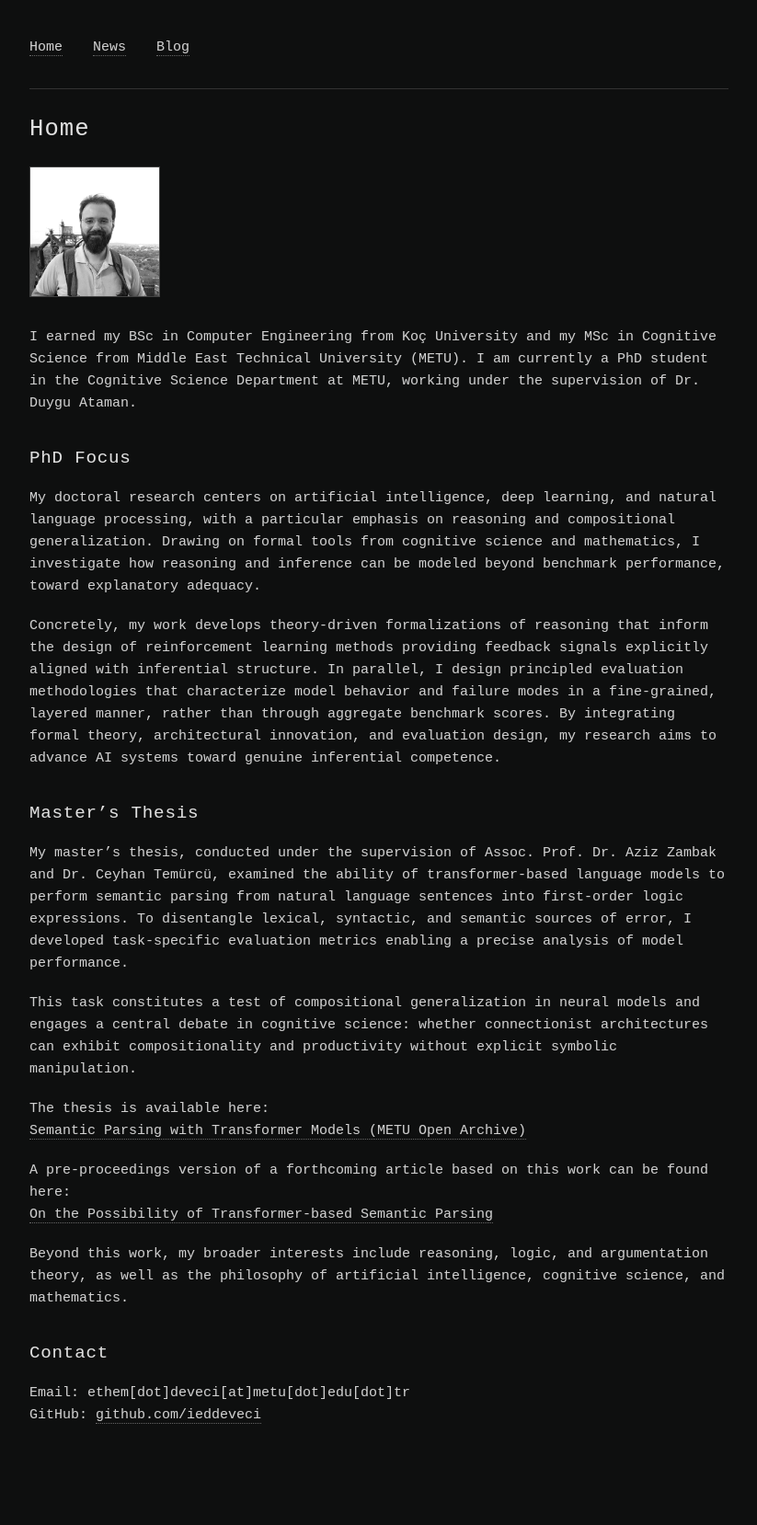
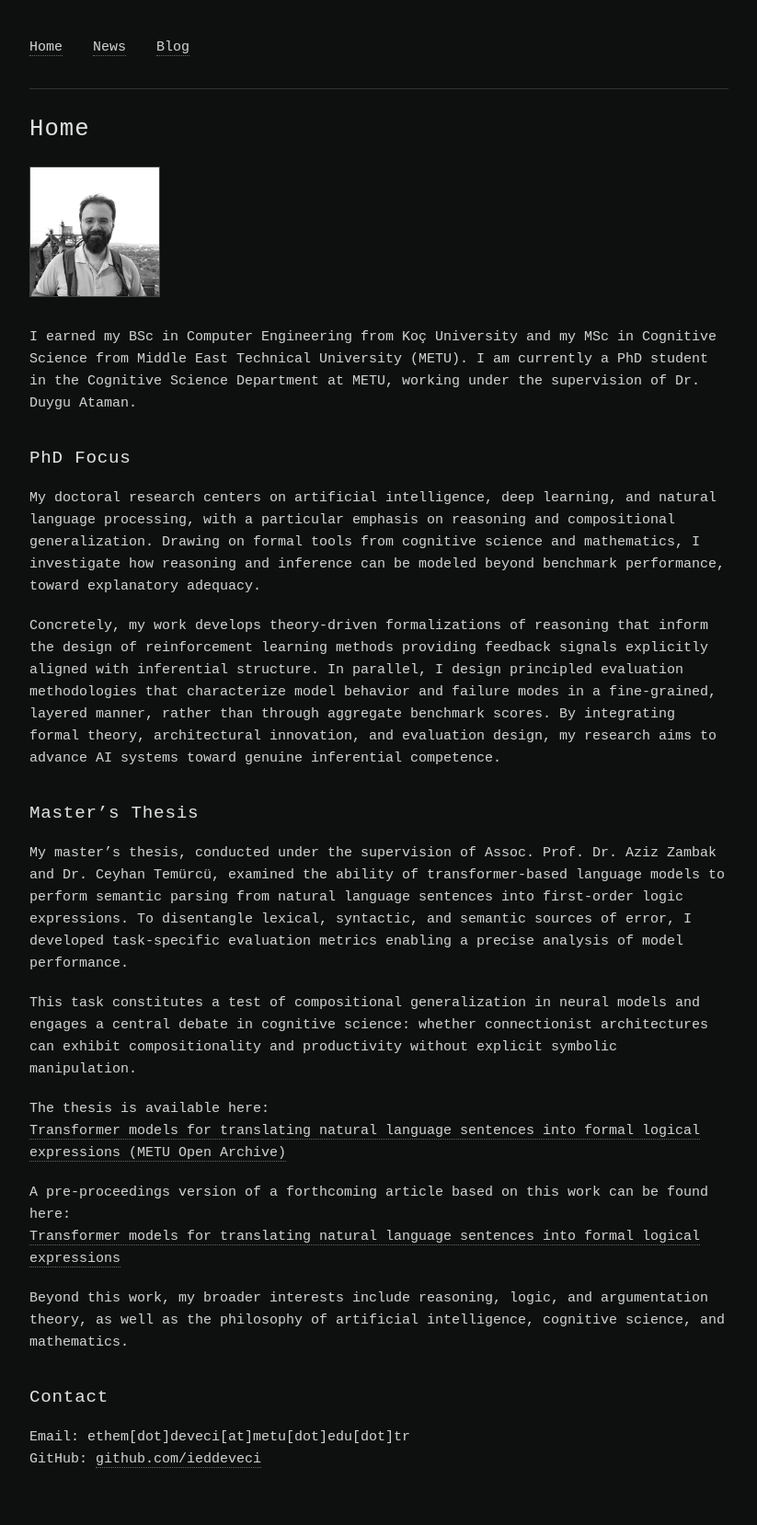
Before and after one commit to ieddeveci/ieddeveci.github.io, a Jekyll site: the page built from index.md, in a window 1280 px wide. Shown: the whole page at 92% size, without its empty margins (228-1051 px from the left). Built offline with Jekyll 4.4.1, drawn with Linux system fonts in a browser that asks for light colours; before the commit the page ends 1610 px from its top, so only the background shows below that.

Commit message:
Update index.md

```diff
--- a/index.md
+++ b/index.md
@@ -19,10 +19,12 @@ My master’s thesis, conducted under the supervision of Assoc. Prof. Dr. Aziz Z
 This task constitutes a test of compositional generalization in neural models and engages a central debate in cognitive science: whether connectionist architectures can exhibit compositionality and productivity without explicit symbolic manipulation.
 
 The thesis is available here:
-[Semantic Parsing with Transformer Models (METU Open Archive)](https://open.metu.edu.tr/handle/11511/109445)
+[Transformer models for translating natural language sentences into formal logical expressions
+ (METU Open Archive)](https://open.metu.edu.tr/handle/11511/109445)
 
 A pre-proceedings version of a forthcoming article based on this work can be found here:
-[On the Possibility of Transformer-based Semantic Parsing](https://philpapers.org/rec/GRAPOT-20)
+[Transformer models for translating natural language sentences into formal logical expressions
+](https://philpapers.org/rec/GRAPOT-20)
 
 Beyond this work, my broader interests include reasoning, logic, and argumentation theory, as well as the philosophy of artificial intelligence, cognitive science, and mathematics.
 
```
